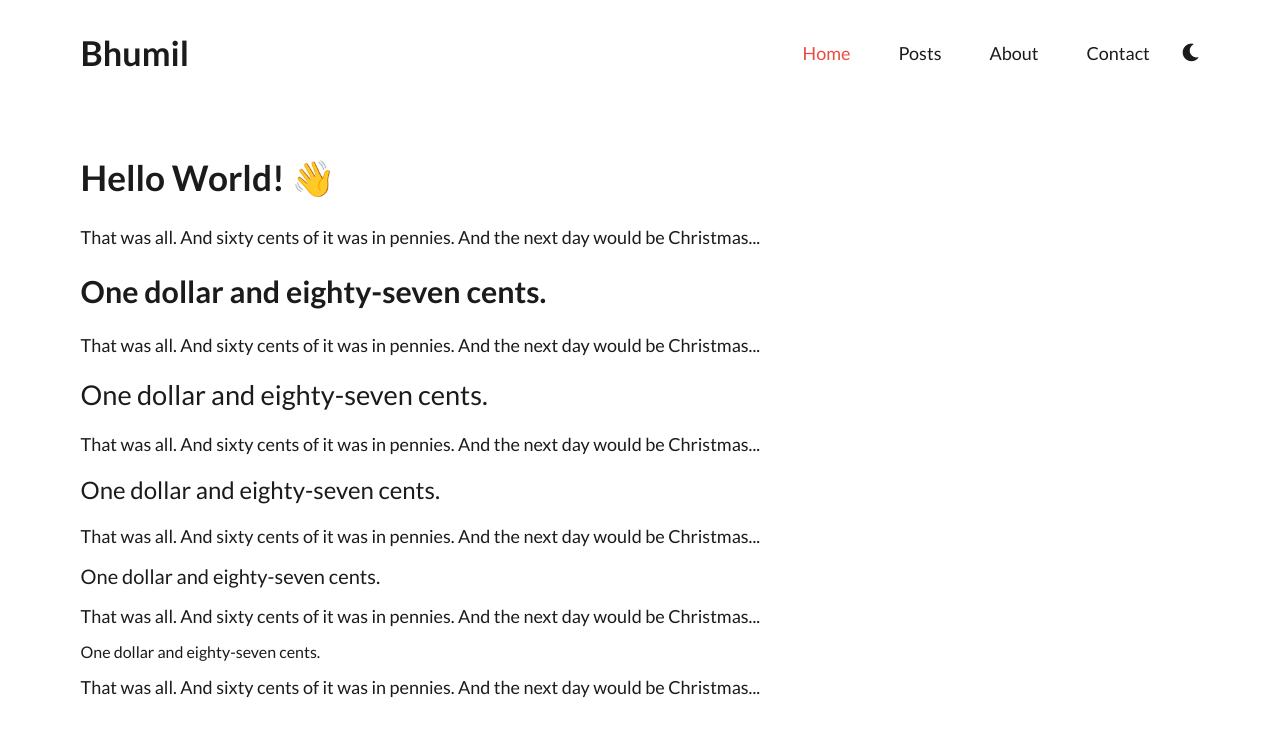
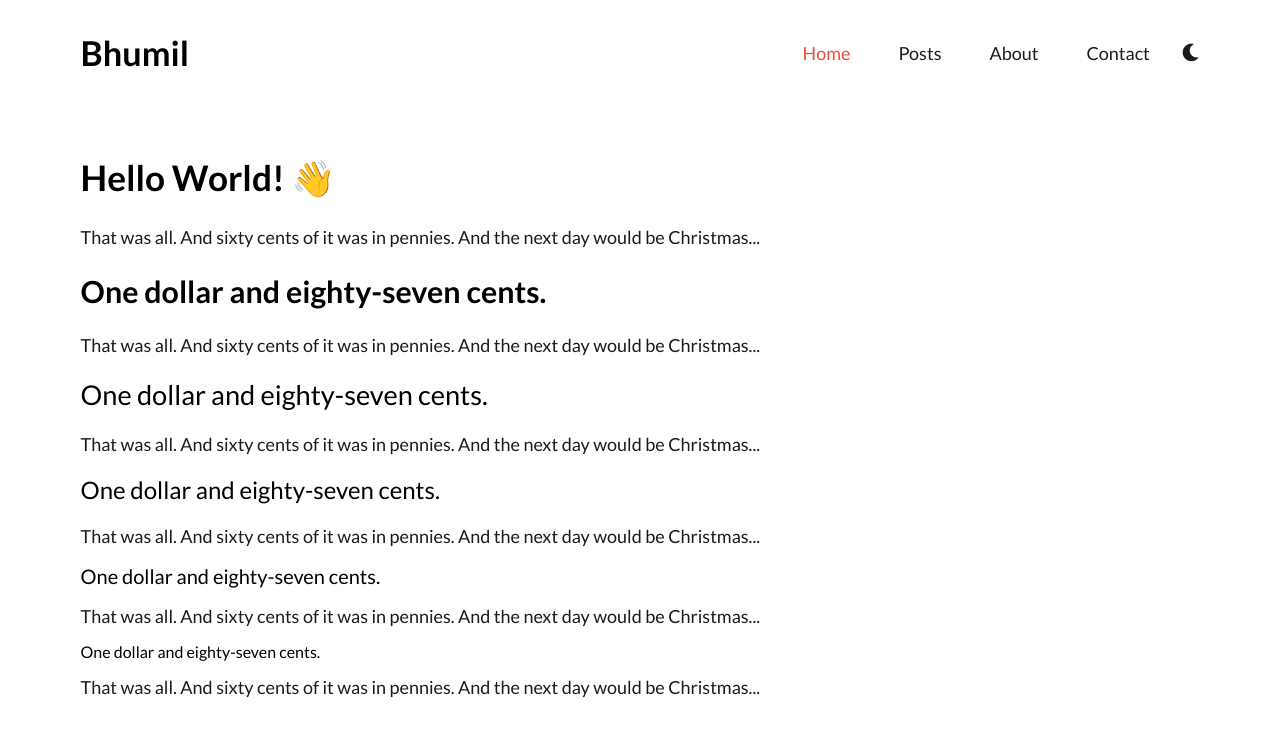
Before and after one commit to thebhumilsoni/thebhumilsoni.github.io, a Jekyll site: the page built from index.html, in a window 1280 px wide. Shown: the top 737 px of the page. Built offline with Jekyll 4.4.1, drawn with Linux system fonts in a browser that asks for light colours.

Commit message:
Centralise color scheme for simplified theme switching

```diff
--- a/_sass/_base.scss
+++ b/_sass/_base.scss
@@ -2,8 +2,8 @@
 @import "responsive";
 
 body {
-    background: $color-light-background;
-    color: $color-light-text;
+    background: var(--background-color);
+    color: var(--text-color);
     margin: 0;
 }
 
@@ -29,6 +29,7 @@
 }
 
 h1, h2, h3, h4, h5, h6 {
+    color: var(--heading-text-color);
     margin-top: 0.5em;
     margin-bottom: 0.5em;
     padding: 0;
@@ -43,7 +44,7 @@
 }
 
 a {
-    color: $color-primary;
+    color: var(--link-color);
     text-decoration: none;
 
     &:hover {
@@ -53,14 +54,14 @@
 
 table {
     border-collapse: separate;
-    border: solid $color-primary-light 1px;
+    border: solid var(--table-border-color) 1px;
     border-radius: 10px;
     width: auto;
     margin: 0 auto; // Center table
 
     th, td {
-        border-left: solid $color-primary-light 1px;
-        border-top: solid $color-primary-light 1px;
+        border-left: solid var(--th-border-color) 1px;
+        border-top: solid var(--td-border-color) 1px;
         padding: 10px;
         text-align: center;
     }
@@ -77,7 +78,7 @@
 blockquote {
     padding-left: 15px;
     margin-left: 0;
-    border-left: 5px solid $color-primary-light;
+    border-left: 5px solid var(--primary-light-color);
     display: block;
     position: relative;
     overflow: hidden;
--- a/_sass/_colors.scss
+++ b/_sass/_colors.scss
@@ -1,6 +1,39 @@
-$color-light-background: #FFFFFF;
-$color-light-text: #1B1B1B;
-$color-dark-background: #18181A;
-$color-dark-text: #DED8D8;
-$color-primary: #EB4C42;
-$color-primary-light: lighten($color-primary, 12%)
+:root {
+    --background-color: #ffffff;
+    --text-color: #1b1b1b;
+    --heading-text-color: #000000;
+    --primary-color: #eb4c42;
+    --primary-light-color: #fb6459;
+    --link-color: var(--primary-color);
+    --icon-color: var(--text-color);
+
+    // table colors
+    --table-border-color: var(--primary-light-color);
+    --th-border-color: var(--primary-light-color);
+    --td-border-color: var(--primary-light-color);
+
+    // navigation bar colors
+    --navbar-background-color: transaprent;
+    --navbar-title-color: var(--heading-text-color);
+    --navbar-links-color: var(--text-color);
+}
+
+:root[dark] {
+    --background-color: #18181a;
+    --text-color: #ded8d8;
+    --heading-text-color: #f2f2f2;
+    --primary-color: #eb4c42;
+    --primary-light-color: #fb6459;
+    --link-color: var(--primary-color);
+    --icon-color: var(--text-color);
+
+    // table colors
+    --table-border-color: var(--primary-light-color);
+    --th-border-color: var(--primary-light-color);
+    --td-border-color: var(--primary-light-color);
+
+    // navigation bar colors
+    --navbar-background-color: var(--background-color);
+    --navbar-title-color: var(--heading-text-color);
+    --navbar-links-color: var(--text-color);
+}
--- a/_sass/_navigation.scss
+++ b/_sass/_navigation.scss
@@ -2,7 +2,7 @@
 @import "responsive";
 
 .navbar {
-    background-color: transparent;
+    background-color: var(--navbar-background-color);
     width: 100%;
     display: flex;
     justify-content: center;
@@ -37,9 +37,13 @@
 .navbar-title {
     font-weight: bold;
     font-size: 1.7em;
-    color: $color-light-text;
+    color: var(--navbar-title-color);
     text-decoration: none;
     flex-grow: 1;
+
+    &:hover {
+        text-decoration: none;
+    }
 
     @include viewport-small {
         font-size: 1.85em;
@@ -60,7 +64,7 @@
     width: 100%;
     height: 100vh;
     gap: 3rem;
-    background-color: $color-light-background;
+    background-color: var(--background-color);
     flex-direction: column;
     justify-content: center;
     align-items: center;
@@ -93,7 +97,7 @@
     display: block;
     padding: 0;
     margin: 0;
-    color: $color-light-text;
+    color: var(--navbar-links-color);
     text-decoration: none;
     box-sizing: border-box;
     text-align: center;
@@ -108,7 +112,7 @@
 }
 
 .navbar-links a:hover, a.current {
-    color: $color-primary;
+    color: var(--primary-color);
 }
 
 .theme-toggle, .navbar-toggler {
@@ -139,7 +143,7 @@
 }
 
 .theme-icon {
-    color: $color-light-text;
+    color: var(--icon-color);
     font-size: 1.1rem;
     transition: color 0.5s ease;
 }
--- a/_sass/_theme.scss
+++ /dev/null
@@ -1,33 +0,0 @@
-@import "colors";
-
-body.dark-theme {
-    background: $color-dark-background;
-    color: $color-dark-text;
-
-    .navbar {
-        background-color: $color-dark-background;
-    }
-
-    .navbar-title, .navbar-links a, .theme-toggle {
-        color: $color-light-background;
-    }
-
-    .navbar-links a {
-        transition: color 0.3s ease;
-
-        &:hover, &.current {
-            color: $color-primary;
-        }
-    }
-
-    .theme-icon {
-        color: $color-dark-text;
-    }
-
-    .navbar-links {
-        background-color: $color-dark-background;
-        a {
-            color: $color-light-background;
-        }
-    }
-}
--- a/assets/css/styles.scss
+++ b/assets/css/styles.scss
@@ -3,6 +3,5 @@
 @import "colors";
 @import "base";
 @import "navigation";
-@import "theme";
 @import "responsive";
 @import "typography";
--- a/assets/js/main.js
+++ b/assets/js/main.js
@@ -16,19 +16,18 @@
 const initializeThemeToggle = () => {
   const themeToggle = document.querySelector('.theme-toggle');
   themeToggle.addEventListener('click', () => {
-    const isDarkMode = document.body.classList.toggle('dark-theme');
-    localStorage.setItem('theme', isDarkMode ? 'dark-theme' : '');
+    const isDarkMode = document.documentElement.toggleAttribute('dark');
+    localStorage.setItem('theme', isDarkMode ? 'dark' : '');
     updateThemeIcon(isDarkMode);
   });
 };
 
 const applySavedTheme = () => {
   const savedTheme = localStorage.getItem('theme');
-  const isDarkMode = savedTheme === 'dark-theme';
-  if (isDarkMode) {
-    document.body.classList.add(savedTheme);
+  if (savedTheme === 'dark') {
+    document.documentElement.setAttribute('dark', '');
   }
-  updateThemeIcon(isDarkMode);
+  updateThemeIcon(savedTheme === 'dark');
 };
 
 document.addEventListener('DOMContentLoaded', () => {
```
